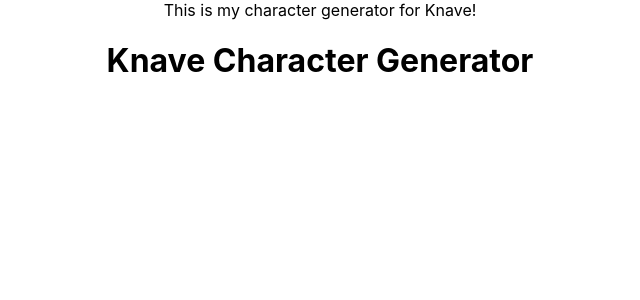
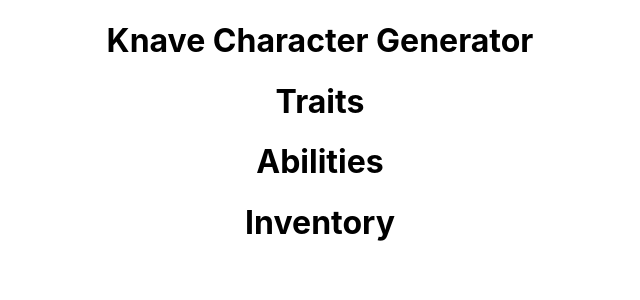
Before and after one commit to tylergreason/knave-character-generator, a React (Create React App) app: page / in a window 1280 px wide. Shown: the top 300 px of the page, without its empty margins (320-960 px from the left). Built offline with nearby package versions, Linux system fonts and the light colour scheme.

Commit message:
Added all basic files.

```diff
--- a/src/App.js
+++ b/src/App.js
@@ -1,15 +1,18 @@
 import React from 'react';
 import Title from './components/Title'
 import Traits from './components/Traits'
+import Abilities from './components/Abilities'
+import Inventory from './components/Inventory'
 
 import './App.css';
 
 function App() {
   return (
     <div className="App">
-        This is my character generator for Knave!
         <Title title='Knave Character Generator'></Title>
         <Traits></Traits>
+        <Abilities></Abilities>
+        <Inventory></Inventory>
     </div>
   );
 }
--- /dev/null
+++ b/src/components/Abilities.js
@@ -0,0 +1,15 @@
+import React, { Component } from 'react'
+
+class Abilities extends Component {
+    render(){
+        return(
+            <>
+                <h1>
+                    Abilities
+                </h1>
+            </>
+        )
+    }
+}
+
+export default Abilities;
--- /dev/null
+++ b/src/components/Inventory.js
@@ -0,0 +1,15 @@
+import React, { Component } from 'react'
+
+class Inventory extends Component {
+    render(){
+        return(
+            <>
+                <h1>
+                    Inventory
+                </h1>
+            </>
+        )
+    }
+}
+
+export default Inventory;
--- a/src/components/Traits.js
+++ b/src/components/Traits.js
@@ -4,7 +4,9 @@
     render(){
         return(
             <>
-
+                <h1>
+                    Traits
+                </h1>
             </>
         )
     }
```
